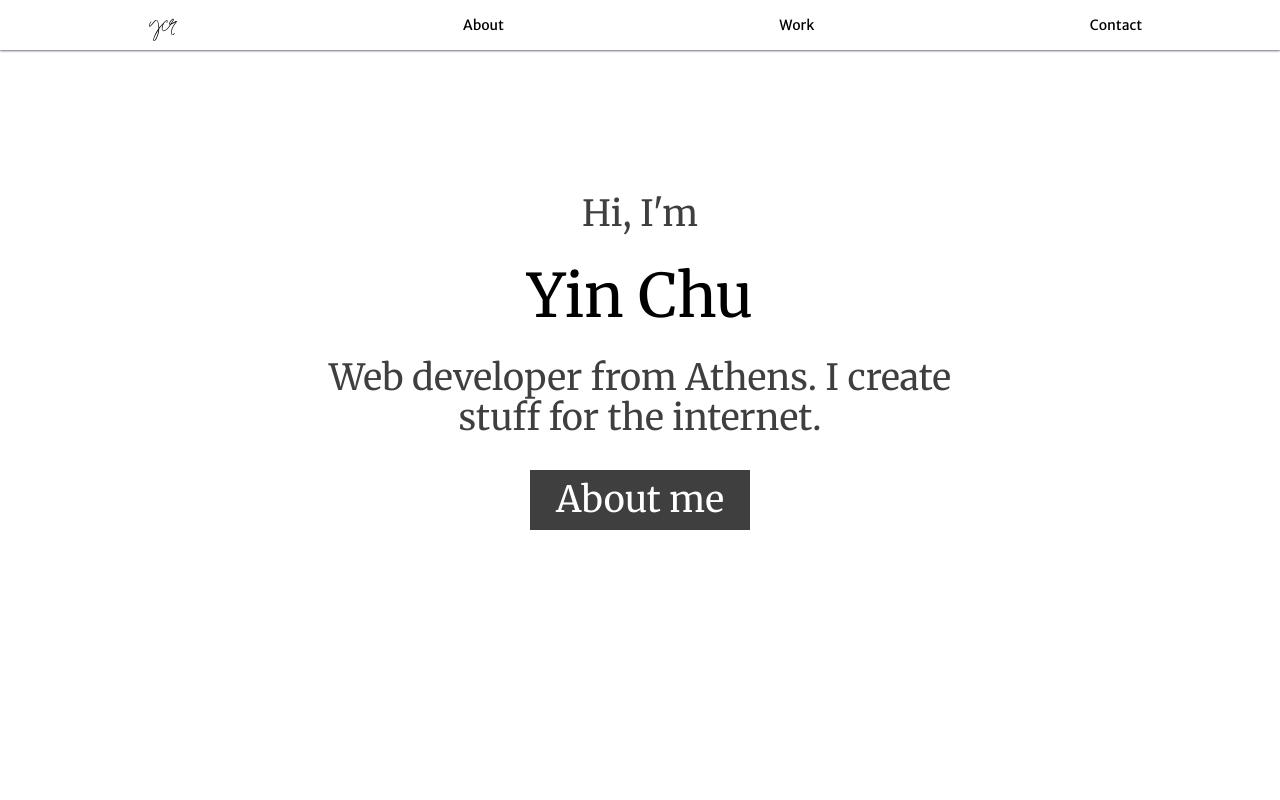
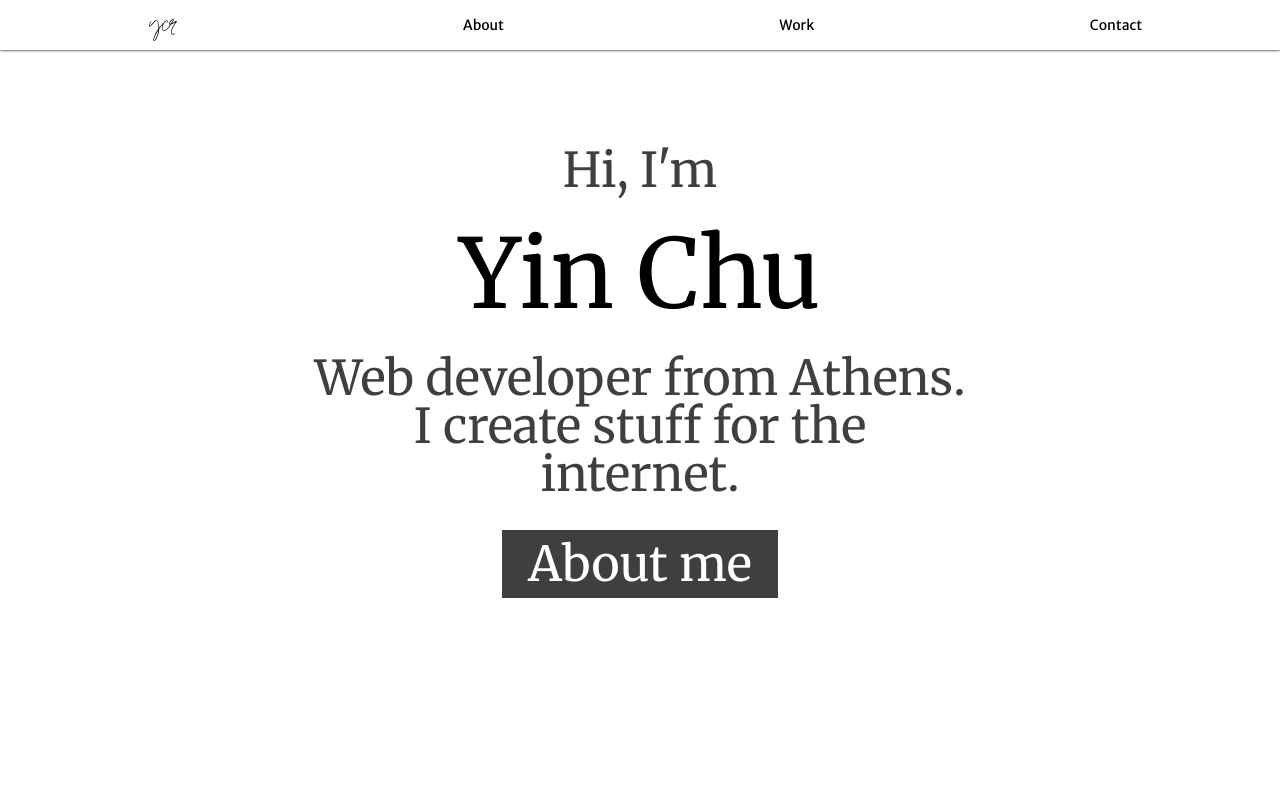
Before and after one commit to YinChuRijnaard/Portfolio-v2, a JavaScript app: page / in a window 1280 px wide. Shown: the top 800 px of the page. Built offline with nearby package versions, Linux system fonts and the light colour scheme.

Commit message:
Changed margins

```diff
--- a/src/pages/About.js
+++ b/src/pages/About.js
@@ -236,7 +236,7 @@ const git = (
 
 const About = () => {
   return (
-    <div className="my-16 mx-8 h-full space-y-8 px-6 font-sans dark:text-white md:mx-36 lg:mx-72">
+    <div className="my-16 mx-8 h-full space-y-8 px-6 font-sans dark:text-white md:mx-36 lg:mx-72 2xl:mx-96">
       <h1 className="animate__animated animate__fadeInDown font-serif text-7xl">
         About
       </h1>
--- a/src/pages/Contact.js
+++ b/src/pages/Contact.js
@@ -86,7 +86,7 @@ const ph = (
 
 const Contact = () => {
   return (
-    <div className="my-16 mx-8 h-screen space-y-8 px-6 font-sans dark:text-white md:mx-36 lg:mx-72">
+    <div className="my-16 mx-8 h-screen space-y-8 px-6 font-sans dark:text-white md:mx-36 lg:mx-72 2xl:mx-96">
       <h1 className="animate__animated animate__fadeInDown font-serif text-7xl">
         Contact
       </h1>
--- a/src/pages/Home.js
+++ b/src/pages/Home.js
@@ -2,9 +2,9 @@ import { Link } from "react-router-dom";
 
 const Home = () => {
   return (
-    <div className="mx-8 my-12 flex h-screen flex-col items-center justify-start space-y-8 px-6 text-center font-serif text-4xl dark:text-white md:mx-36 lg:my-36 lg:mx-72">
+    <div className="mx-8 my-24 flex h-screen flex-col items-center justify-start space-y-8 px-6 text-center font-serif text-4xl dark:text-white md:mx-36 lg:mx-72 lg:text-5xl xl:my-24 2xl:my-48">
       <p className="opacity-75">Hi, I'm</p>
-      <p className="text-6xl">Yin Chu</p>
+      <p className="text-7xl lg:text-8xl">Yin Chu</p>
       <p className="opacity-75">
         Web developer from Athens. I create stuff for the internet.
       </p>
--- a/src/pages/Work.js
+++ b/src/pages/Work.js
@@ -2,7 +2,7 @@ import "animate.css";
 
 const Work = () => {
   return (
-    <div className="mx-8 my-16 h-full space-y-8 px-6 font-sans dark:text-white md:mx-36 lg:mx-72">
+    <div className="mx-8 my-16 h-full space-y-8 px-6 font-sans dark:text-white md:mx-36 lg:mx-72 2xl:mx-96">
       <h1 className="animate__animated animate__fadeInDown font-serif text-7xl">
         Work
       </h1>
```
